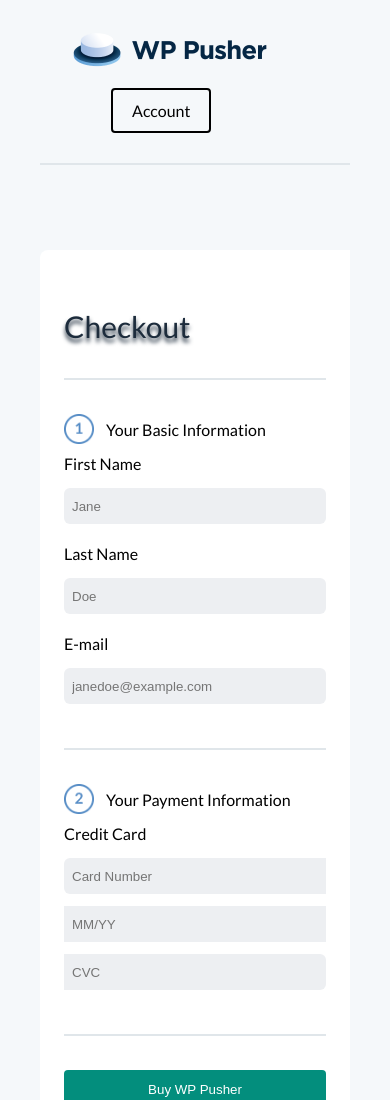
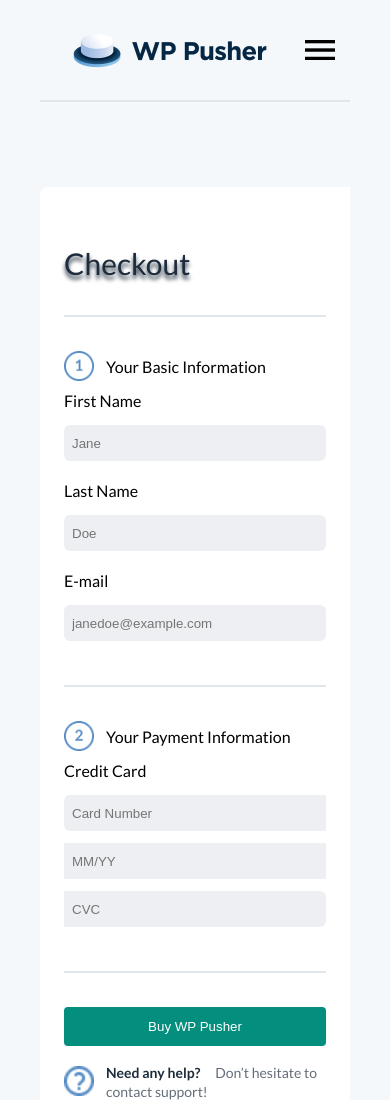
Before and after one commit to jamal-o/css_assignment, a plain HTML site: page pages/assignment_5.html in a window 390 px wide. Shown: the top 1100 px of the page. Drawn offline with Linux system fonts and the light colour scheme; a web font is replaced by a local one.

Commit message:
add menu icon

```diff
--- a/pages/assignment_5.html
+++ b/pages/assignment_5.html
@@ -31,7 +31,8 @@
 			header {
 				display: flex;
 				flex-direction: row;
-				flex-wrap: wrap;
+				column-gap: 30px;
+
 				justify-content: space-between;
 				align-items: center;
 				padding: 30px;
@@ -43,6 +44,9 @@
 
 				nav {
 					display: inline;
+					.menu_icon {
+						display: none;
+					}
 				}
 				ul {
 					list-style: none;
@@ -254,14 +258,22 @@
 				header::after {
 					content: icon(#000b0a);
 				}
-				header nav ul {
-					li {
+				header nav {
+					ul {
 						display: none;
 					}
-					li:last-child {
+					.menu_icon {
 						display: block;
-						content: "abc";
 					}
+					/* ul::after {
+						background-image: url(../assets/menu_icon.png);
+						content: "";
+						width: 20px;
+						height: 20px;
+						content: "";
+background-color: red;
+						display: inline-block;
+					} */
 				}
 			}
 		</style>
@@ -277,6 +289,12 @@
 					<li>Help</li>
 					<li>Account</li>
 				</ul>
+				<img
+					src="../assets/menu_icon.png"
+					height="40px"
+					class="menu_icon"
+					alt=""
+				/>
 			</nav>
 		</header>
 
```
Also changed, not shown: assets/menu_icon.png (added).
